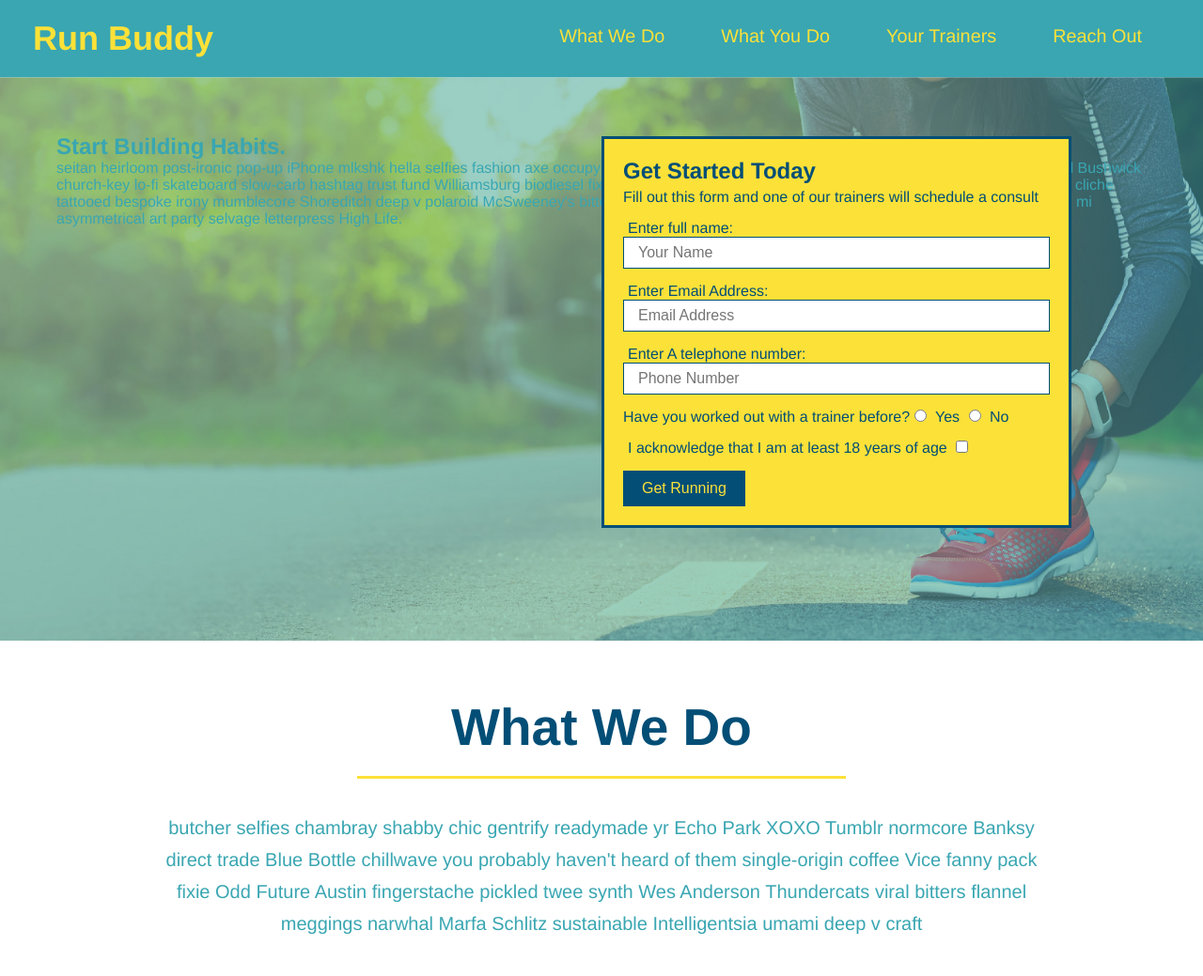
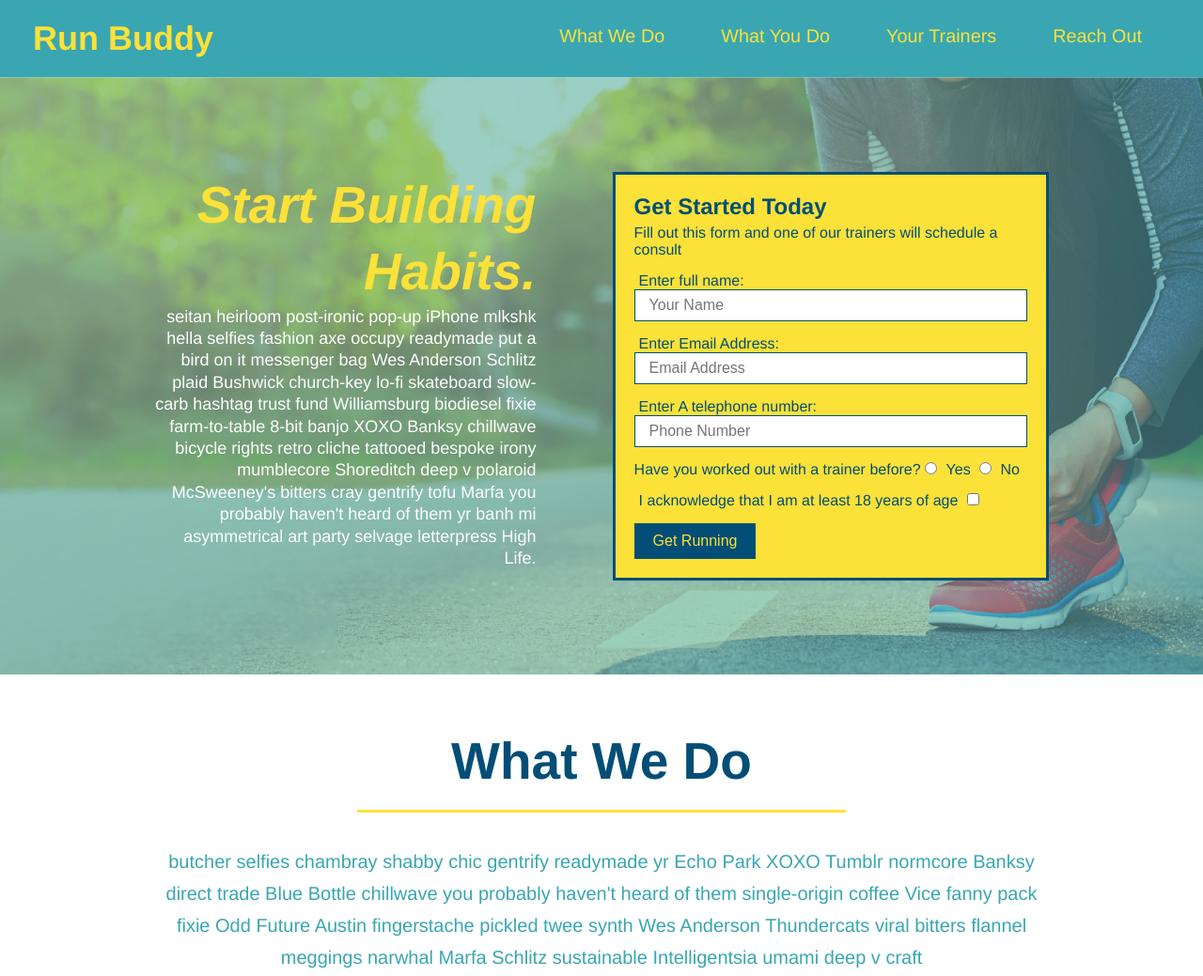
Before and after one commit to nruffin95/run-buddy, a plain HTML site: page index.html in a window 1280 px wide. Shown: the top 1039 px of the page at 94% size. Drawn offline with Linux system fonts and the light colour scheme.

Commit message:
add flexbox to hero

```diff
--- a/assets/css/style.css
+++ b/assets/css/style.css
@@ -50,20 +50,21 @@ header {
   }
 
   footer {
+    display: flex;
+    justify-content: space-between;
+    flex-wrap: wrap;
     background: #fce138;
     width: 100%;
     padding: 40px 35px;
   }
 
   footer h2 {
-    display: inline;
     color: #024e76;
     font-size: 30px;
     margin: 0;
   }
 
   footer div {
-    float: right;
     line-height: 1.5;
     text-align: right;
   }
@@ -77,25 +78,36 @@ header {
 
 /* Hero Style Start */
 .hero {
+  display: flex;
+  justify-content: center;
+  flex-wrap: wrap;
   background-image: url("../images/hero-bg.jpeg");
-  height: 600px;
   background-size: cover;
   background-position: center;
-  position: relative;
 }
-/* Hero Style End */
 
-/* Hero Style End */
+.hero-cta {
+  width: 35%;
+  text-align: right;
+  margin: 3.5%;
+  color: #fff;
+  font-size: 18px;
+  line-height: 1.3;
+}
+
+.hero-cta h2 {
+  font-style: italic;
+  font-size: 55px;
+  color: #fce138;
+}
 
 .hero-form {
   border: 3px solid #024e76;
   background-color: #fce138;
+  width: 40%;
+  margin: 3.5%;
   padding: 20px;
-  width: 500px;
   color: #024e76;
-  position: absolute;
-  bottom: 120px;
-  right: 140px;
 }
 
 .hero-form h3 {
```
